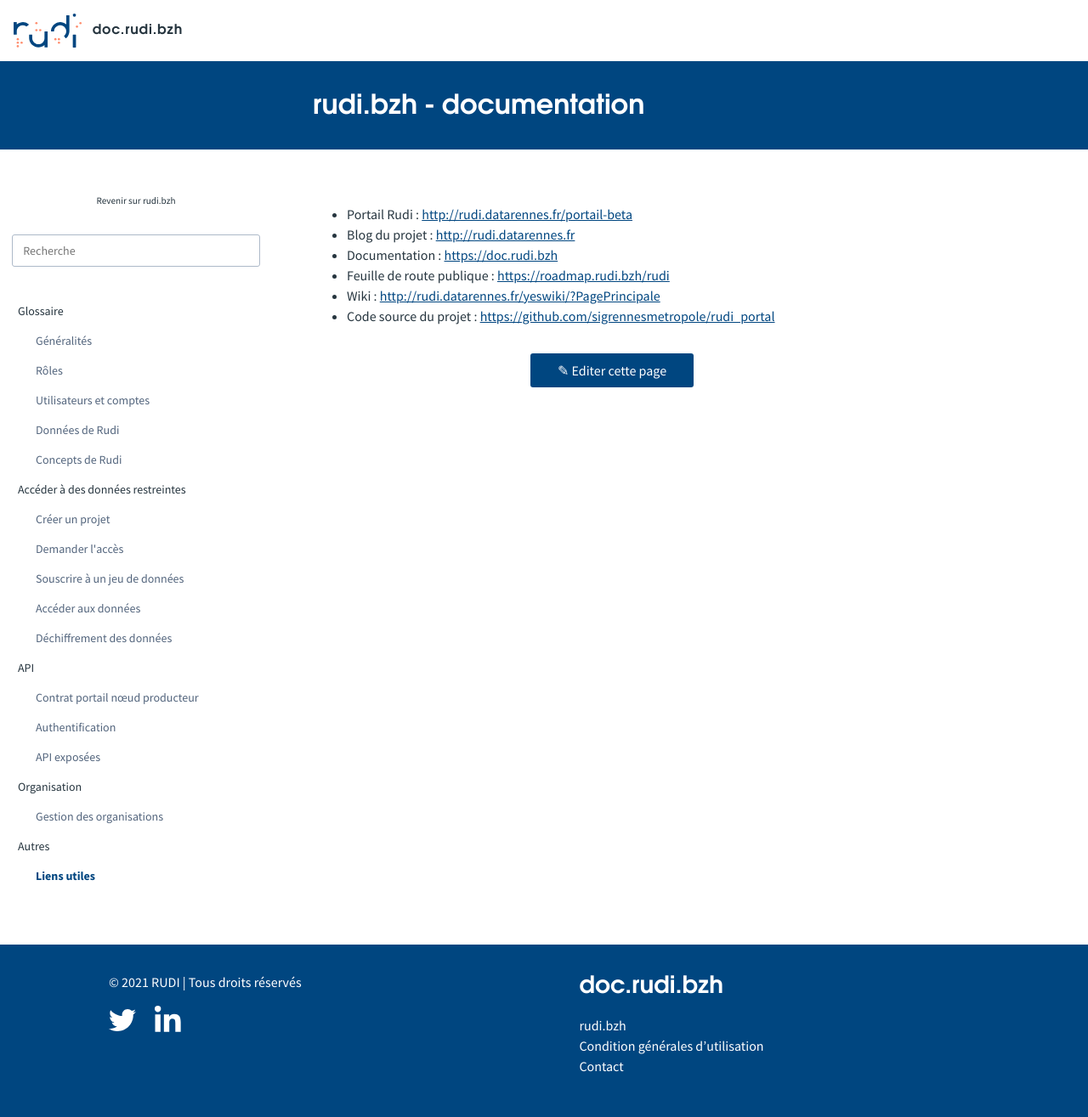
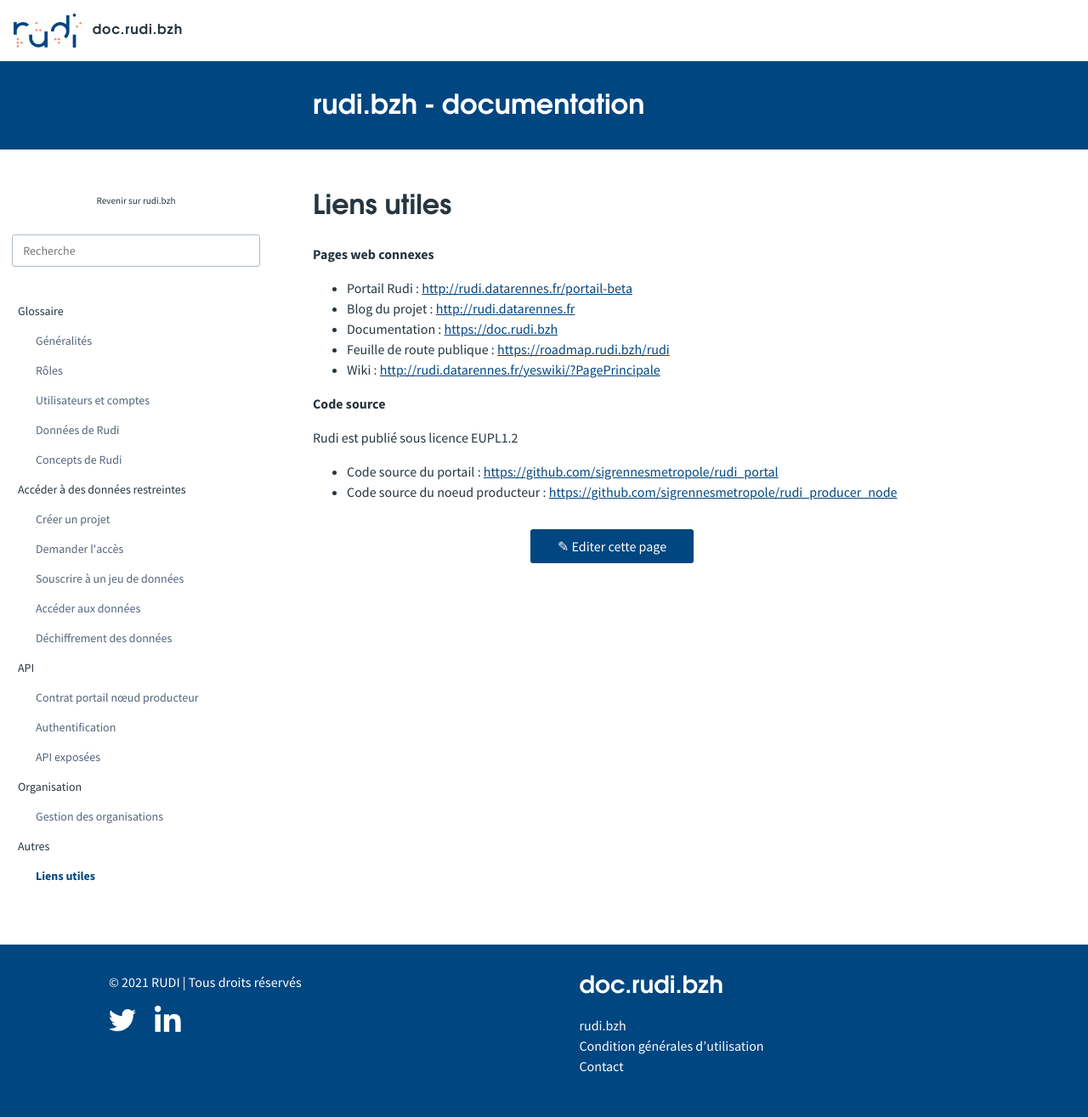
Before and after one commit to sigrennesmetropole/rudi_documentation, a Jekyll site: the page built from articles/_autres/liens_utiles.md, in a window 1280 px wide. Shown: the whole page at 85% size. Built offline with Jekyll 4.4.1, drawn with Linux system fonts in a browser that asks for light colours.

Commit message:
Update liens_utiles.md

```diff
--- a/articles/_autres/liens_utiles.md
+++ b/articles/_autres/liens_utiles.md
@@ -3,10 +3,18 @@
 title: Liens utiles
 ---
 
+# Liens utiles
+
+**Pages web connexes**
 
 * Portail Rudi : [http://rudi.datarennes.fr/portail-beta](http://rudi.datarennes.fr/portail-beta)
 * Blog du projet : [http://rudi.datarennes.fr](http://rudi.datarennes.fr)
 * Documentation : [https://doc.rudi.bzh](https://doc.rudi.bzh)
 * Feuille de route publique : [https://roadmap.rudi.bzh/rudi](https://roadmap.rudi.bzh/rudi)
 * Wiki : [http://rudi.datarennes.fr/yeswiki/?PagePrincipale](http://rudi.datarennes.fr/yeswiki/?PagePrincipale)
-* Code source du projet : [https://github.com/sigrennesmetropole/rudi_portal](https://github.com/sigrennesmetropole/rudi_portal)
+
+**Code source**
+
+Rudi est publié sous licence EUPL1.2
+* Code source du portail : [https://github.com/sigrennesmetropole/rudi_portal](https://github.com/sigrennesmetropole/rudi_portal)
+* Code source du noeud producteur : [https://github.com/sigrennesmetropole/rudi_producer_node](https://github.com/sigrennesmetropole/rudi_producer_node)
```
